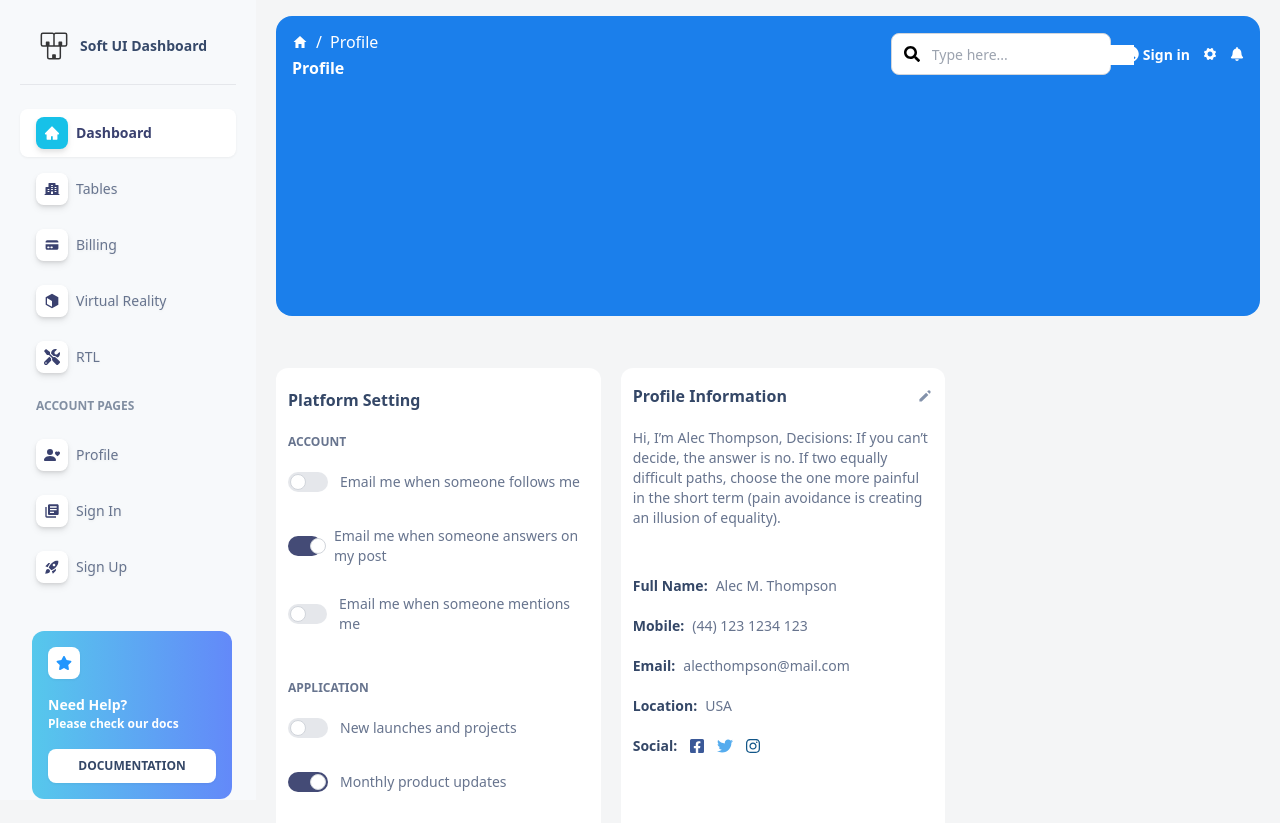
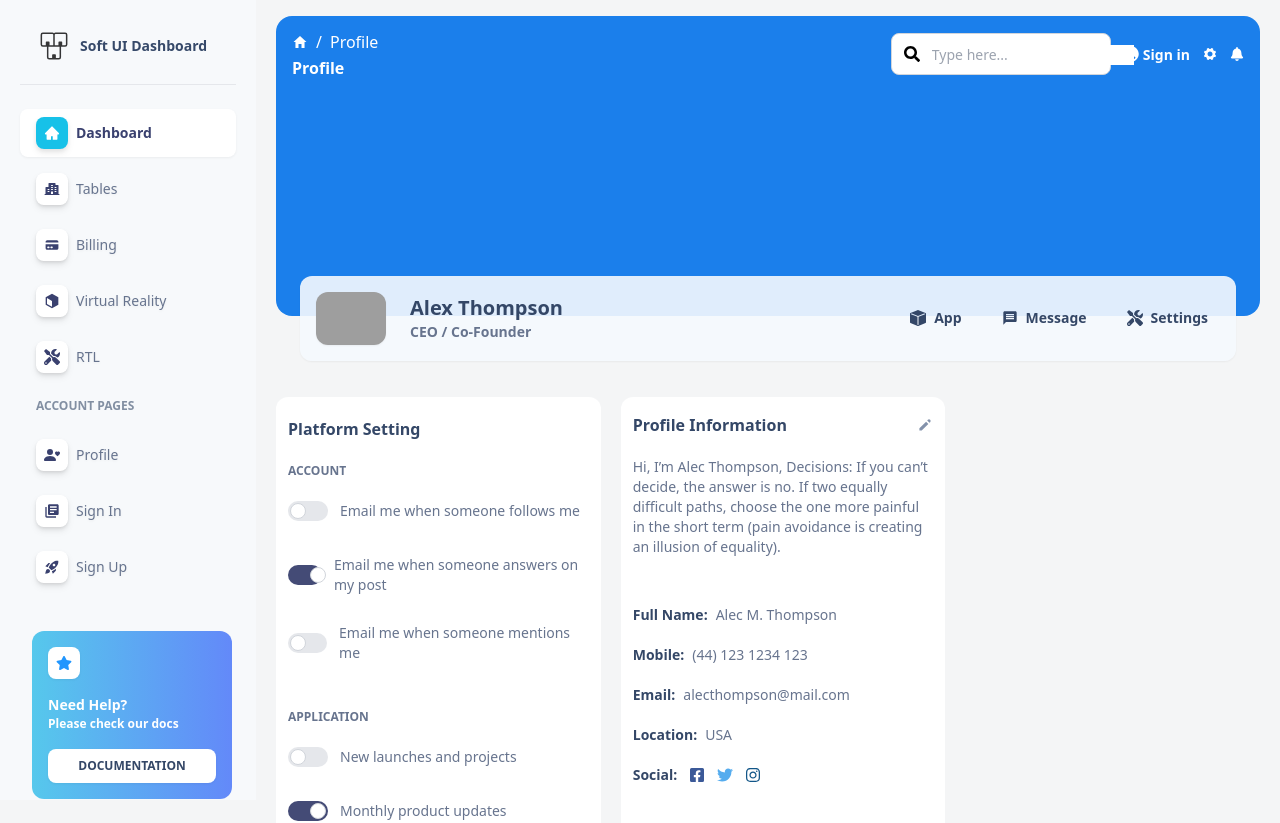
Before and after one commit to apurvakore/react_dashboard, a React (Create React App) app: page /profile in a window 1280 px wide. Shown: the top 823 px of the page. Built offline with nearby package versions, Linux system fonts and the light colour scheme; grey boxes are pictures that could not be loaded.

Commit message:
Founder complete

```diff
--- a/src/components/profile/Founder.jsx
+++ b/src/components/profile/Founder.jsx
@@ -1,10 +1,40 @@
 import React from 'react'
+import { BsFillBoxFill } from "react-icons/bs";
+import { MdMessage } from "react-icons/md";
+import { FaTools } from "react-icons/fa";
 
 const Founder = () => {
   return (
     <div>
-        <div className="background h-[300px] w-[100%] bg-[#1B7FEB] mb-10 rounded-2xl -mt-20">
+        <div className="background h-[300px] w-[100%] bg-[#1B7FEB]  rounded-2xl -mt-20">
 
+        </div>
+        <div className="px-6 mb-6">
+            <div className="flex justify-between px-4 py-4 -mt-10 bg-[#F5FAFE] rounded-xl bg-opacity-90 shadow-sm">
+                <div className="flex space-x-6">
+                    <div className="photo">
+                        <img className='w-[70px] shadow-sm rounded-xl' src="https://themewagon.github.io/soft-ui-dashboard-react/static/media/bruce-mars.45f6477957606abd2f24.jpg" alt="" />
+                    </div>
+                    <div className="name designation flex flex-col justify-center">
+                        <div className="name text-xl font-semibold text-[#344767]">Alex Thompson</div>
+                        <div className="designation text-sm font-semibold text-[#67748E]">CEO / Co-Founder</div>
+                    </div>
+                </div>
+                <div className="features flex space-x-4 items-center text-[#344767]">
+                    <div className="app flex space-x-2 cursor-pointer hover:bg-white  hover:shadow-sm px-3 py-2 rounded-lg">
+                        <div className="icon flex items-center"><BsFillBoxFill /></div>
+                        <div className="title text-sm font-semibold">App</div>
+                    </div>
+                    <div className="message flex space-x-2 cursor-pointer hover:bg-white  hover:shadow-sm px-3 py-2 rounded-lg">
+                        <div className="icon flex items-center"><MdMessage /></div>
+                        <div className="title text-sm font-semibold">Message</div>
+                    </div>
+                    <div className="settings flex space-x-2 cursor-pointer hover:bg-white  hover:shadow-sm px-3 py-2 rounded-lg">
+                        <div className="icon flex items-center"><FaTools /></div>
+                        <div className="title text-sm font-semibold">Settings</div>
+                    </div>
+                </div>
+            </div>
         </div>
     </div>
   )
```
